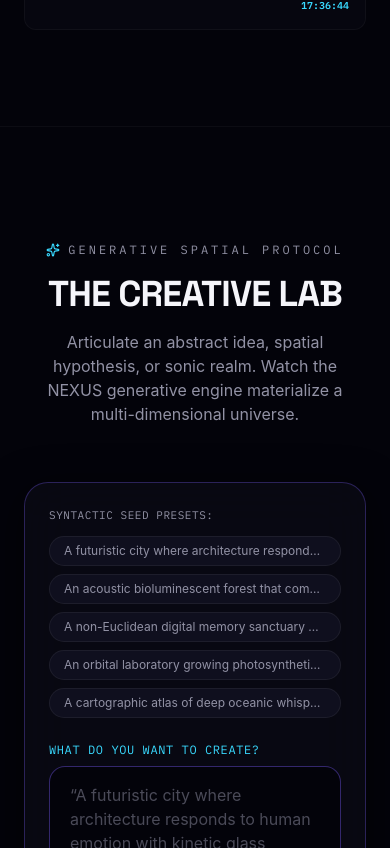
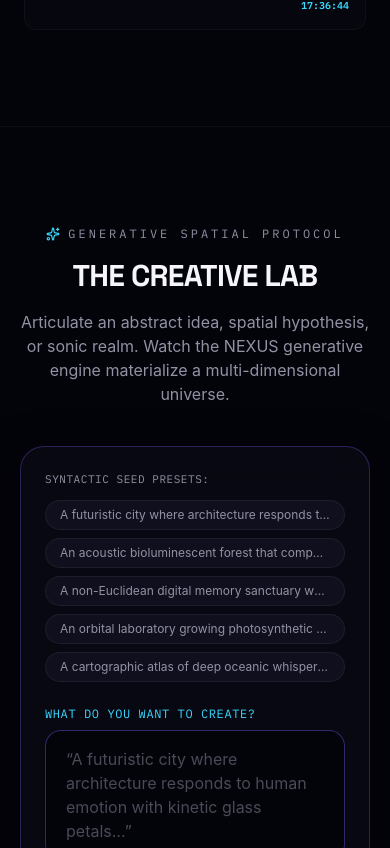
Before and after one commit to haroonkhan89041-netizen/haroon-khan, a React (Vite) app: page / in a window 390 px wide. Shown: the part 4976-5824 px from the top of the page. Built offline with nearby package versions, Linux system fonts and the light colour scheme.

Commit message:
Polish NEXUS creative lab responsive experience

```diff
--- a/src/components/home/CreativeLab.tsx
+++ b/src/components/home/CreativeLab.tsx
@@ -167,15 +167,15 @@ export const CreativeLab: React.FC<CreativeLabProps> = ({ standalone = false })
   };
 
   return (
-    <section className={`relative px-6 md:px-10 ${standalone ? 'py-12' : 'py-28 border-t border-white/[0.04]'}`} aria-label="The Creative Lab">
+    <section className={`relative px-5 sm:px-6 md:px-10 ${standalone ? 'py-12' : 'py-24 sm:py-28 border-t border-white/[0.04]'}`} aria-label="The Creative Lab">
       <div className="max-w-7xl mx-auto">
         {/* Section Header */}
-        <div className="text-center max-w-3xl mx-auto mb-14">
+        <div className="text-center max-w-3xl mx-auto mb-10 sm:mb-14">
           <div className="inline-flex items-center gap-2 font-mono text-xs text-[#9292A5] tracking-[0.25em] uppercase mb-4">
             <Sparkles className="w-3.5 h-3.5 text-[#39D9FF]" />
             GENERATIVE SPATIAL PROTOCOL
           </div>
-          <h2 className="font-display text-4xl md:text-6xl font-bold tracking-tight text-[#F5F5FA] mb-4">
+          <h2 className="font-display text-3xl sm:text-5xl md:text-6xl font-bold tracking-tight text-[#F5F5FA] mb-4">
             THE CREATIVE LAB
           </h2>
           <p className="font-sans text-base text-[#9292A5]">
@@ -217,7 +217,7 @@ export const CreativeLab: React.FC<CreativeLabProps> = ({ standalone = false })
               value={prompt}
               onChange={(e) => setPrompt(e.target.value)}
               placeholder="“A futuristic city where architecture responds to human emotion with kinetic glass petals…”"
-              className="w-full rounded-2xl bg-[#03030A] border border-[#7C5CFF]/40 px-5 py-4 text-base md:text-lg text-[#F5F5FA] placeholder-[#9292A5]/50 focus:outline-none focus:border-[#39D9FF] focus:ring-1 focus:ring-[#39D9FF] transition-all resize-none font-sans"
+              className="w-full rounded-2xl bg-[#03030A] border border-[#7C5CFF]/40 px-5 py-4 text-base md:text-lg text-[#F5F5FA] placeholder-[#9292A5]/50 focus:outline-none focus-visible:ring-2 focus-visible:ring-[#39D9FF] focus-visible:ring-offset-2 focus-visible:ring-offset-[#03030A] focus:border-[#39D9FF] focus:ring-1 focus:ring-[#39D9FF] transition-all resize-none font-sans"
               disabled={isGenerating}
             />
           </div>
```
